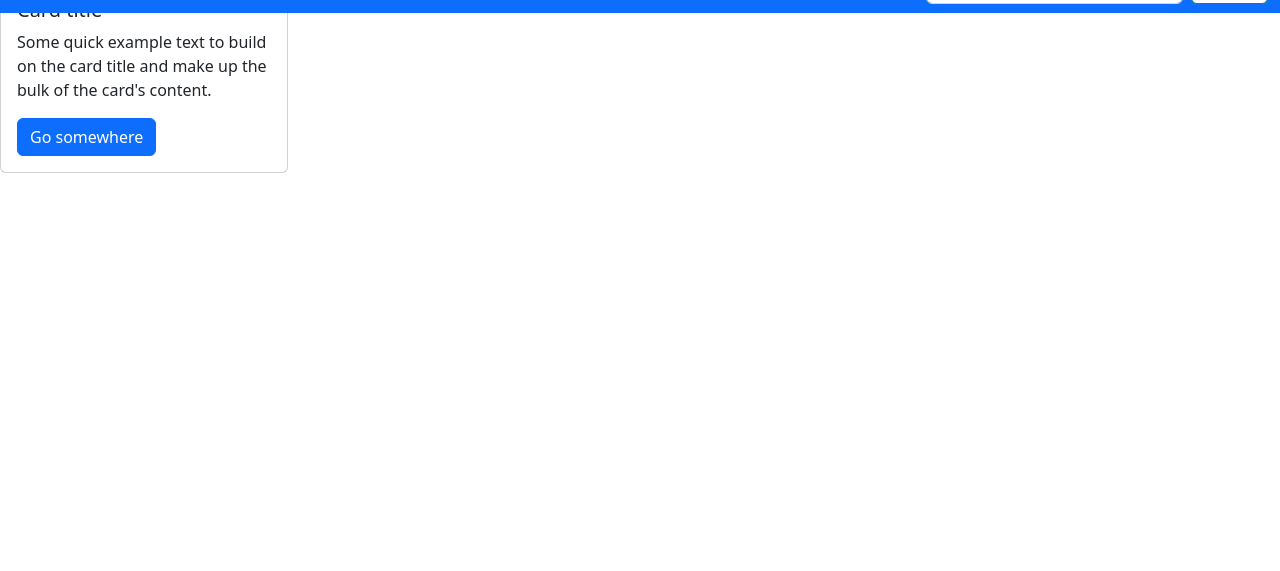
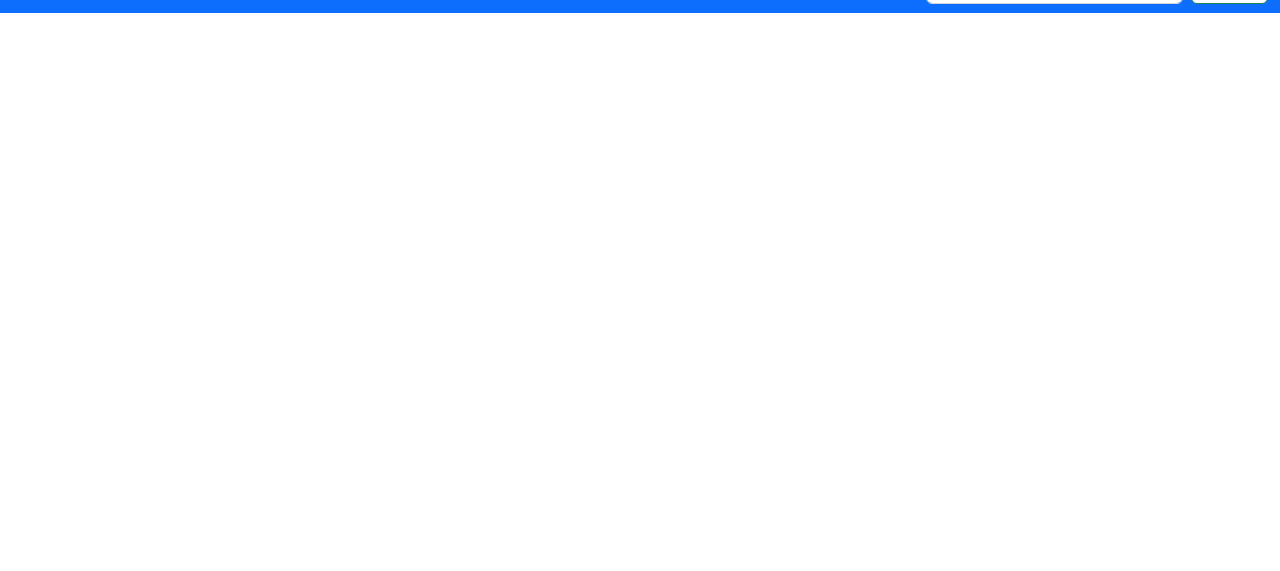
Before and after one commit to qpmjcv/rolling-movies, a plain HTML site: page index.html in a window 1280 px wide. Shown: the part 43-614 px from the top of the page. Drawn offline with nearby package versions, Linux system fonts and the light colour scheme; no server answers.

Commit message:
git commit -m "arreglo JS"

```diff
--- a/index.html
+++ b/index.html
@@ -55,15 +55,9 @@
         <section></section>
 
         <!--Pelis populares -->
-        <section>
-            <div class="card" style="width: 18rem;">
-                <img src="..." class="card-img-top" alt="...">
-                <div class="card-body">
-                  <h5 class="card-title">Card title</h5>
-                  <p class="card-text">Some quick example text to build on the card title and make up the bulk of the card's content.</p>
-                  <a href="#" class="btn btn-primary">Go somewhere</a>
-                </div>
-              </div>
+        <section id="movieCards" class=" contenedor text-center"
+        >
+
         </section>
 
         <!--Peliculas animadas-->
```
